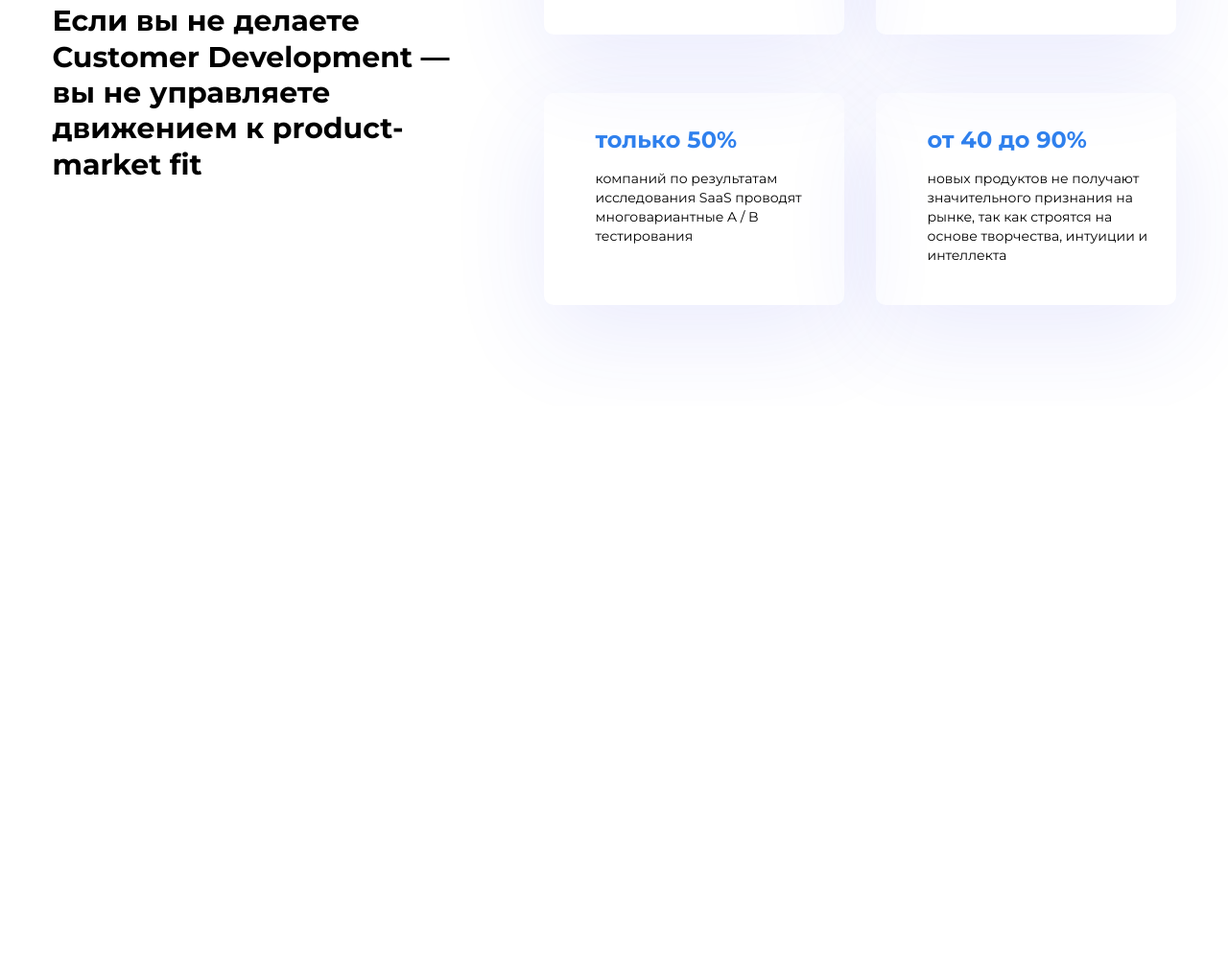
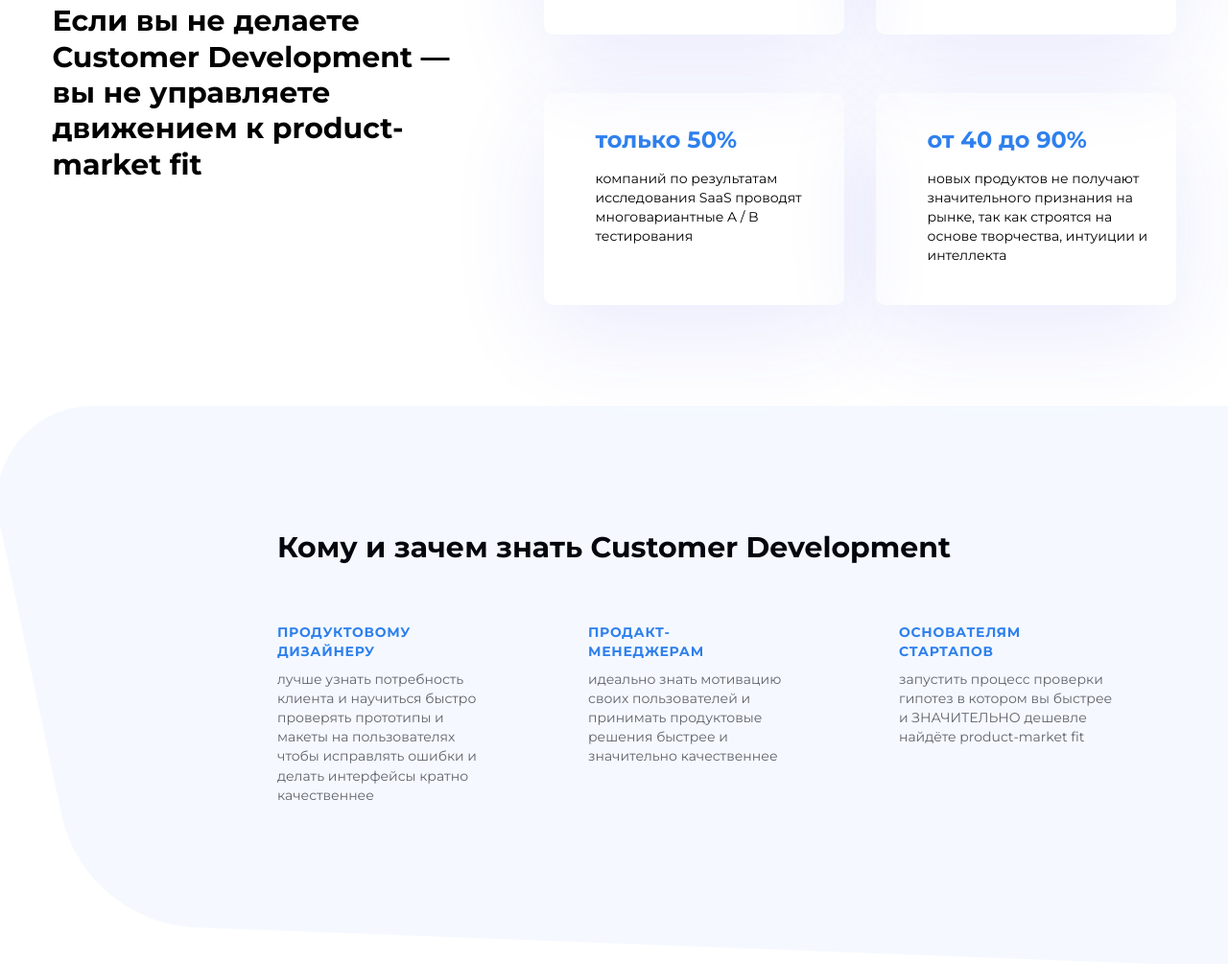
Before and after one commit to aleksey4uk/makets, a plain HTML site: page custdev/index.html in a window 1280 px wide. Shown: the part 962-1967 px from the top of the page at 96% size. Before the commit the page ends 1385 px from the top, so only its background shows below. Drawn offline with Linux system fonts and the light colour scheme.

Commit message:
Блок 3 окончен

```diff
--- a/custdev/css/style.css
+++ b/custdev/css/style.css
@@ -287,3 +287,61 @@ header {
     font-weight: 400;
     line-height: 20.1px;
 }
+
+.block3 {
+    overflow: hidden;
+    position: relative;
+}
+
+.block3 .background-image {
+    position: absolute;
+    right: -210px;
+    top: 0px;
+}
+
+.block3 h2 {
+    margin-top: 129px;
+    font-family: 'Montserrat', sans-serif;
+    text-align: center;
+    font-size: 30px;
+    font-weight: 700;
+    line-height: 37.32px;
+}
+
+.block3 .block-3-list {
+    margin-top: 60px;
+}
+
+.block3 .block-3-list ul {
+    list-style: none;
+    display: flex;
+    flex-direction: row;
+    justify-content: center;
+}
+
+.block3 .block-3-list ul li {
+    width: 224px;
+    color: #636363;
+    font-family: 'Montserrat', sans-serif;
+    font-size: 14px;
+    font-weight: 400;
+    line-height: 20.1px;
+    margin-right: 100px;
+    margin-bottom: 166px;
+}
+
+
+.block3 .block-3-list ul li:last-child {
+    margin-right: -170px;
+}
+
+.block3 .block-3-list ul li h3 {
+    color: #2f80ed;
+    font-family: 'Montserrat', sans-serif;
+    margin-bottom: 9px;
+    width: 210px;
+    font-size: 14px;
+    font-weight: 600;
+    letter-spacing: 0.7px;
+    line-height: 20.1px;
+}
--- a/custdev/index.html
+++ b/custdev/index.html
@@ -96,6 +96,29 @@
         </div>
 
         <div class="block3">
+            <div class="background-image">
+                <img src="img/block3-background.png" alt="block-3-background">
+            </div>
+            <h2>Кому и зачем знать Customer Development </h2>
+            <div class="block-3-list">
+                <ul>
+                    <li>
+                        <h3>ПРОДУКТОВОМУ
+                            ДИЗАЙНЕРУ</h3>
+                        <p>лучше узнать потребность клиента и научиться быстро проверять прототипы и макеты на пользователях чтобы исправлять ошибки и делать интерфейсы кратно качественнее</p>
+                    </li>
+                    <li>
+                        <h3>ПРОДАКТ-
+                            МЕНЕДЖЕРАМ</h3>
+                        <p>идеально знать мотивацию своих пользователей и принимать продуктовые решения быстрее и значительно качественнее</p>
+                    </li>
+                    <li>
+                        <h3>ОСНОВАТЕЛЯМ
+                            СТАРТАПОВ</h3>
+                        <p>запустить процесс проверки гипотез в котором вы быстрее и ЗНАЧИТЕЛЬНО дешевле найдёте product-market fit</p>
+                    </li>
+                </ul>
+            </div>
 
         </div>
     </main>
```
